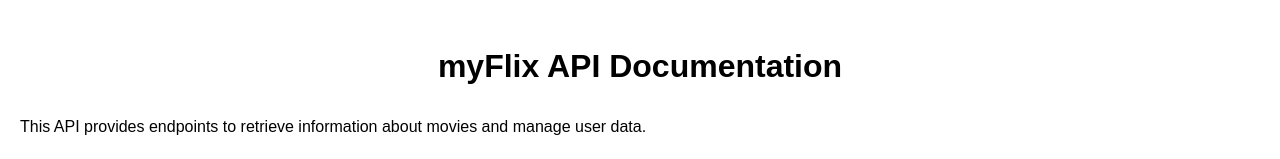
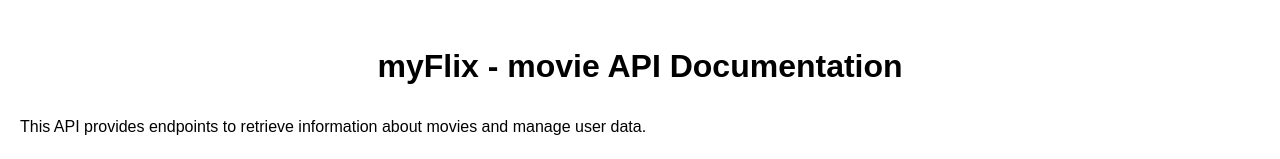
Before and after one commit to atmackenzie51/Movie-API, a website: page public/documentation.html in a window 1280 px wide. Shown: the top 159 px of the page. Drawn offline with Linux system fonts and the light colour scheme.

Commit message:
fixed title

```diff
--- a/public/documentation.html
+++ b/public/documentation.html
@@ -5,7 +5,7 @@
     <meta charset="UTF-8">
     <meta http-equiv="X-UA-Compatible" content="IE=edge">
     <meta name="viewport" content="width=device-width, initial-scale=1.0">
-    <title>myFlix Application API Documentation</title>
+    <title>myFlix movie API Documentation</title>
     <style>
         body {
             font-family: Arial, sans-serif;
@@ -43,7 +43,7 @@
 </head>
 
 <body>
-    <h1>myFlix API Documentation</h1>
+    <h1>myFlix - movie API Documentation</h1>
     <p>This API provides endpoints to retrieve information about movies and manage user data.</p>
 
     <table>
```
